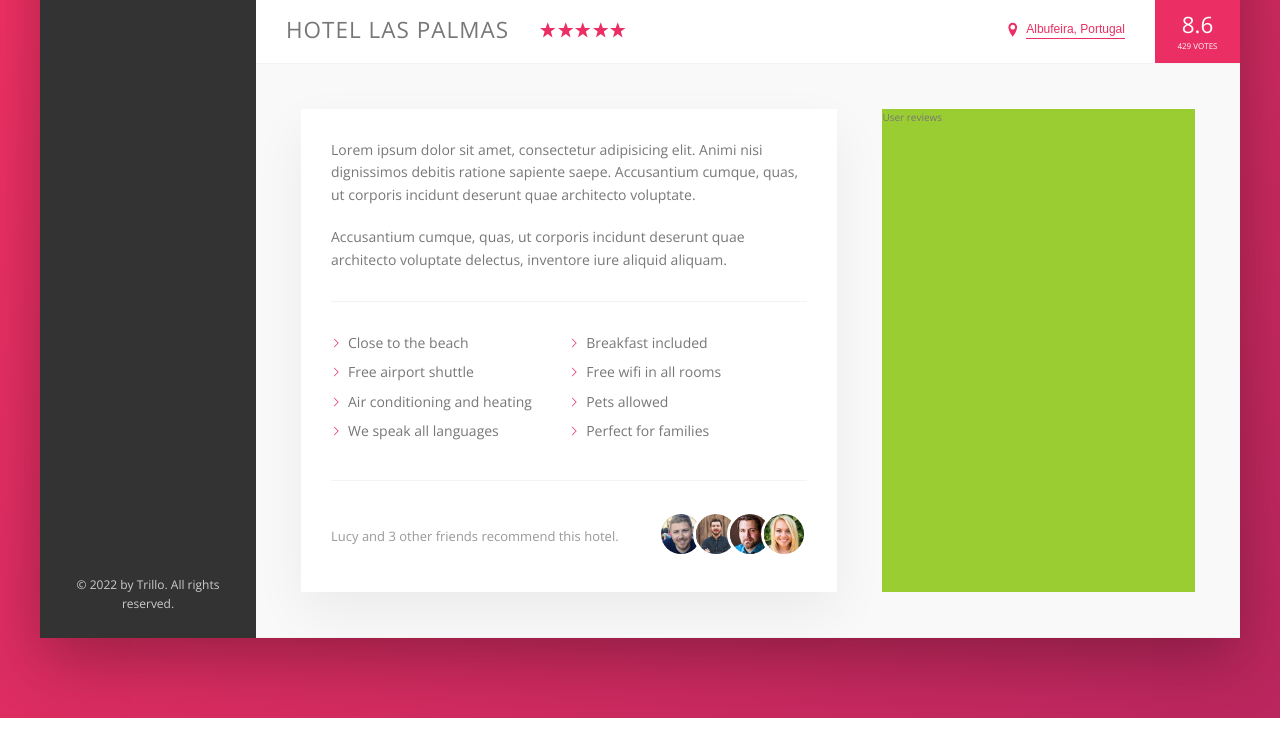
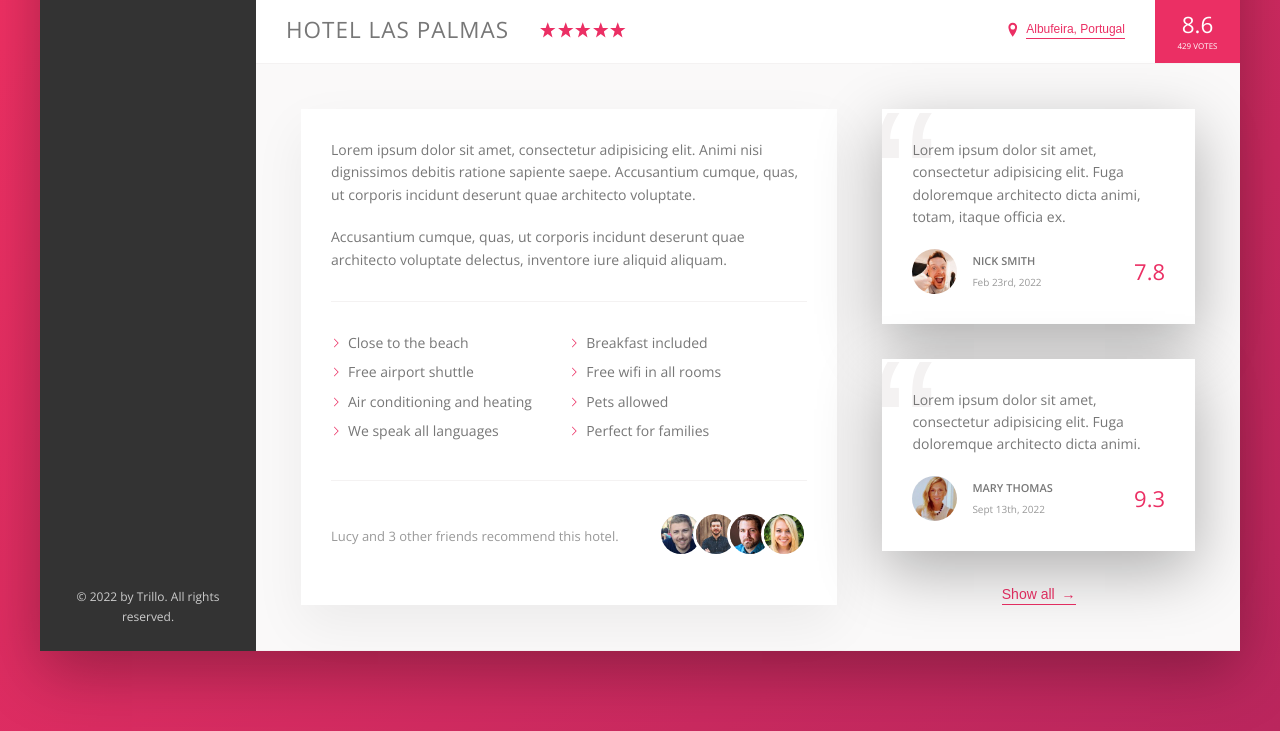
Before and after one commit to Libertocrat/Web-Design, a website: page Trillo/source/index.html in a window 1280 px wide. Shown: the part 538-1269 px from the top of the page. Drawn offline with nearby package versions, Linux system fonts and the light colour scheme.

Commit message:
Trillo-Add: User Reviews Section

```diff
--- a/Trillo/source/index.html
+++ b/Trillo/source/index.html
@@ -165,7 +165,34 @@
                         </div>
 
                         <div class="user-reviews">
-                            User reviews
+                            <figure class="review">
+                                <blockquote class="review__text">
+                                    Lorem ipsum dolor sit amet, consectetur adipisicing elit. Fuga doloremque architecto dicta animi, totam, itaque officia ex.
+                                </blockquote>
+                                <figcaption class="review__user">
+                                    <img src="img/user-1.jpg" alt="User 1" class="review__photo">
+                                    <div class="review__user-box">
+                                        <p class="review__user-name">Nick Smith</p>
+                                        <p class="review__user-date">Feb 23rd, 2022</p>
+                                    </div>
+                                    <div class="review__rating">7.8</div>
+                                </figcaption>
+                            </figure>
+
+                            <figure class="review">
+                                <blockquote class="review__text">
+                                    Lorem ipsum dolor sit amet, consectetur adipisicing elit. Fuga doloremque architecto dicta animi.                                </blockquote>
+                                <figcaption class="review__user">
+                                    <img src="img/user-2.jpg" alt="User 2" class="review__photo">
+                                    <div class="review__user-box">
+                                        <p class="review__user-name">Mary Thomas</p>
+                                        <p class="review__user-date">Sept 13th, 2022</p>
+                                    </div>
+                                    <div class="review__rating">9.3</div>
+                                </figcaption>
+                            </figure>
+
+                            <button class="btn-inline">Show all <span>&rarr;</span></button>
                         </div>
                     </div>
                 </main>
--- a/Trillo/source/sass/_components.scss
+++ b/Trillo/source/sass/_components.scss
@@ -283,8 +283,17 @@
     cursor: pointer;
     transition: all .2s;
 
+    & span {
+        margin-left: 3px;
+        transition: margin-left .2s;
+    }
+
     &:hover {
         color: var(--color-grey-dark-1);
+
+        span {
+            margin-left: 8px;
+        }
     }
 
     &:focus {
@@ -391,3 +400,68 @@
         }
     }
 }
+
+
+////////////////////////////////////////////
+/*** REVIEWS ***/
+.review {
+    background-color: #fff;
+    box-shadow:  var(--shadow-dark);
+    padding: 3rem;
+    margin-bottom: 3.5rem;
+    position: relative;
+    overflow: hidden;
+
+    &__text {
+        margin-bottom: 2rem;
+        z-index: 10;
+        position: relative;
+    }
+
+    &__user {
+        display: flex;
+        justify-content: space-between;
+        align-items: center;
+    }
+
+    &__photo {
+        height: 4.5rem;
+        width: 4.5rem;
+        border-radius: 50%;
+        margin-right: 1.5rem;
+    }
+
+    &__user-box {
+        margin-right: auto;
+    }
+
+    &__user-name {
+        font-size: 1.1rem;
+        font-weight: 600;
+        text-transform: uppercase;
+        margin-bottom: .4rem;
+    }
+
+    &__user-date {
+        font-size: 1rem;
+        color: var(--color-grey-dark-3);
+    }
+
+    &__rating {
+        color: var(--color-primary);
+        font-size: 2.2rem;
+        font-weight: 300;
+    }
+
+    &::before {
+        content: "\201C";
+        position: absolute;
+        top: -2.75rem;
+        left: -1rem;
+        line-height: 1;
+        font-size: 20rem;
+        color: var(--color-grey-light-2);
+        font-family: sans-serif;
+        z-index: 1;
+    }
+}
--- a/Trillo/source/sass/_layout.scss
+++ b/Trillo/source/sass/_layout.scss
@@ -39,6 +39,7 @@
 }
 
 .detail {
+    font-size: 1.4rem;
     display: flex;
     padding: 4.5rem;
     background-color: var(--color-grey-light-1);
@@ -46,7 +47,6 @@
 }
 
 .description {
-    font-size: 1.4rem;
     background-color: #fff;
     box-shadow: var(--shadow-light);
     padding: 3rem;
@@ -55,6 +55,9 @@
 }
 
 .user-reviews {
-    background-color: yellowgreen;
     flex: 1;
+
+    display: flex;
+    flex-direction: column;
+    align-items: center;
 }
```
Also changed, not shown: Trillo/source/css/style.css.
